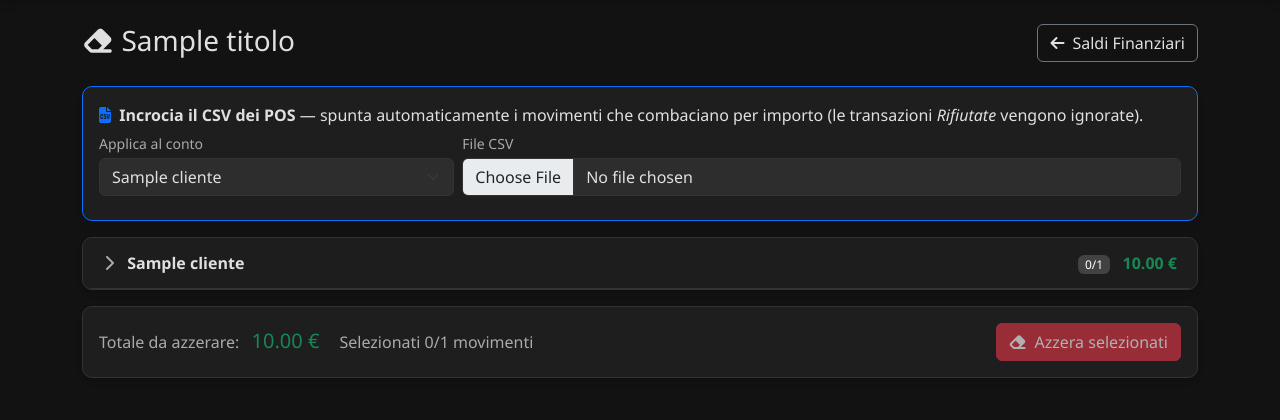
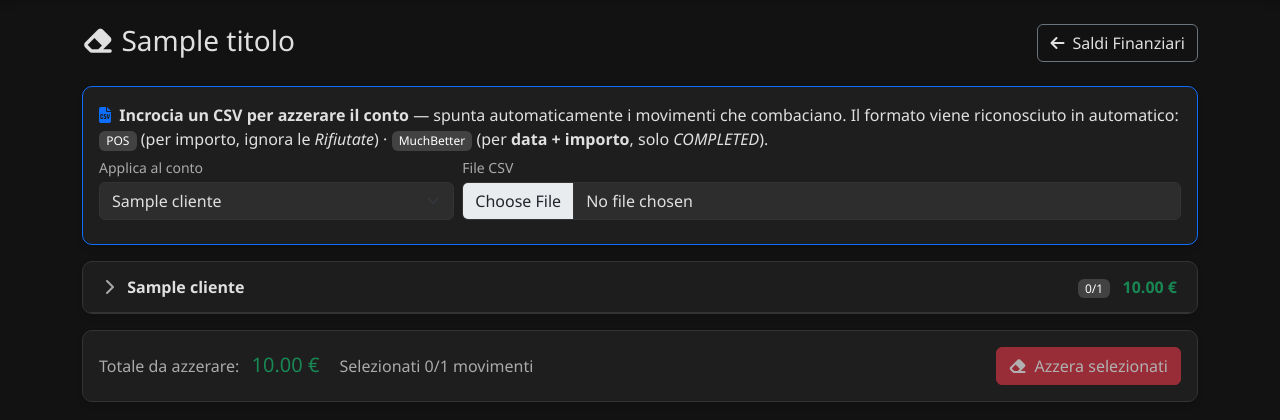
Before and after one commit to Snakepit10/gestionaleagenzia, a Django app: template templates/app/azzeramento_conti_servizio.html in a window 1280 px wide. Shown: the part 56-476 px from the top of the page. Run offline with Django 4.2, Linux system fonts and the light colour scheme; the template is opened without the code that fills it: most values are stand-ins (such as "Sample title", 1, 10 or a date in 2020); some libraries are stand-ins or nearby versions.

Commit message:
Azzeramento: supporto CSV MuchBetter (match per data+importo)
Il parser riconosce in automatico il formato dall'intestazione:
- POS (Importo/Stato, ignora Rifiutate): match per importo
- MuchBetter (AMOUNT/CREATED_DATE, solo COMPLETED): match per data+importo
Aggiunto data-data ai movimenti e auto-selezione del conto in base al formato.

Co-Authored-By: Claude Opus 4.8 <noreply@anthropic.com>

```diff
--- a/templates/app/azzeramento_conti_servizio.html
+++ b/templates/app/azzeramento_conti_servizio.html
@@ -31,12 +31,14 @@
 </div>
 
 {% if conti %}
-<!-- Incrocio con CSV dei POS -->
+<!-- Incrocio con CSV (POS o MuchBetter) -->
 <div class="card mb-3 border-primary">
     <div class="card-body">
         <label for="csv-pos" class="form-label mb-1"><i class="fas fa-file-csv me-1 text-primary"></i>
-            <strong>Incrocia il CSV dei POS</strong> — spunta automaticamente i movimenti che combaciano per importo
-            (le transazioni <em>Rifiutate</em> vengono ignorate).
+            <strong>Incrocia un CSV per azzerare il conto</strong> — spunta automaticamente i movimenti che combaciano.
+            Il formato viene riconosciuto in automatico:
+            <span class="badge bg-secondary">POS</span> (per importo, ignora le <em>Rifiutate</em>) ·
+            <span class="badge bg-secondary">MuchBetter</span> (per <strong>data + importo</strong>, solo <em>COMPLETED</em>).
         </label>
         <div class="row g-2 align-items-center">
             <div class="col-md-4">
@@ -92,7 +94,8 @@
                                 <input type="checkbox" class="check-mov"
                                        value="{{ m.pk }}"
                                        data-conto="{{ forloop.parentloop.counter }}"
-                                       data-importo="{{ m.importo|unlocalize }}">
+                                       data-importo="{{ m.importo|unlocalize }}"
+                                       data-data="{{ m.data|date:'Y-m-d' }}">
                             </td>
                             <td>{{ m.data|date:"d/m/Y H:i" }}</td>
                             <td>{{ m.get_tipo_display }}</td>
@@ -194,75 +197,118 @@
     // Se cambio il conto dopo aver caricato il file, ri-abbino sul conto giusto.
     if (contoSel) contoSel.addEventListener('change', leggiFile);
 
-    function elaboraCSV(text) {
-        var lines = text.split(/\r?\n/).filter(function(l) { return l.trim(); });
-        if (!lines.length) { esito.innerHTML = '<span class="text-danger">CSV vuoto.</span>'; return; }
+    // Riconosce il formato dall'intestazione: POS (Importo/Stato) o MuchBetter (AMOUNT/CREATED_DATE).
+    function analizzaCSV(lines) {
+        var head = lines[0].toLowerCase();
+        var isMB = head.indexOf('transaction_id') >= 0 ||
+                   (head.indexOf('created_date') >= 0 && head.indexOf('amount') >= 0);
+        return isMB ? parseMuchBetter(lines) : parsePOS(lines);
+    }
 
-        // Ricaricare lo stesso CSV deve essere idempotente: azzero le selezioni fatte
-        // da un CSV precedente (lascio intatte quelle manuali) e ri-abbino da capo.
-        checks.forEach(function(chk) {
-            if (chk.dataset.csv === '1') {
-                chk.checked = false;
-                chk.dataset.csv = '';
-                var tr = chk.closest('tr');
-                if (tr) tr.classList.remove('match-csv');
-            }
-        });
+    function parseMuchBetter(lines) {
+        var header = lines[0].split(',').map(function(h) { return h.trim().toLowerCase(); });
+        var iAmt = header.indexOf('amount'); if (iAmt < 0) iAmt = 18;
+        var iDate = header.indexOf('created_date');
+        var iStat = header.indexOf('transaction_status');
+        var rows = [], contab = 0, scartate = 0;
+        for (var i = 1; i < lines.length; i++) {
+            var cols = lines[i].split(',');
+            if (cols.length <= iAmt) continue;
+            if (iStat >= 0 && (cols[iStat] || '').trim().toUpperCase() !== 'COMPLETED') { scartate++; continue; }
+            var imp = parseImporto(cols[iAmt]);
+            if (imp === null || imp <= 0) continue;
+            var d = iDate >= 0 ? (cols[iDate] || '').trim().slice(0, 10) : '';
+            rows.push({ data: d, importo: imp });
+            contab++;
+        }
+        return { tipo: 'MuchBetter', matchByDate: true, rows: rows, contab: contab, scartate: scartate, scartateLabel: 'non COMPLETED' };
+    }
 
-        // Il CSV riguarda un solo conto (es. POS): incrocio solo i suoi movimenti.
-        var target = contoSel ? contoSel.value : '';
-        var contoNome = contoSel && contoSel.selectedOptions.length ? contoSel.selectedOptions[0].text : '';
-        var relevant = checks.filter(function(c) { return !target || c.dataset.conto === target; });
-
+    function parsePOS(lines) {
         var delim = (lines[0].split(';').length >= lines[0].split(',').length) ? ';' : ',';
         var header = lines[0].split(delim).map(function(h) { return h.trim().toLowerCase(); });
         var iImp = header.indexOf('importo');
         if (iImp < 0) iImp = header.findIndex(function(h) { return h.indexOf('importo') >= 0 && h.indexOf('storn') < 0; });
         if (iImp < 0) iImp = 4;
         var iStato = header.findIndex(function(h) { return h.indexOf('stato') >= 0; });
-
-        var pool = {}, contab = 0, rifiut = 0;
+        var rows = [], contab = 0, scartate = 0;
         for (var i = 1; i < lines.length; i++) {
             var cols = lines[i].split(delim);
             if (cols.length <= iImp) continue;
-            if (iStato >= 0) {
-                var st = (cols[iStato] || '').trim().toLowerCase();
-                if (st.indexOf('contabilizzat') < 0) { rifiut++; continue; }
-            }
+            if (iStato >= 0 && (cols[iStato] || '').trim().toLowerCase().indexOf('contabilizzat') < 0) { scartate++; continue; }
             var imp = parseImporto(cols[iImp]);
             if (imp === null || imp <= 0) continue;
-            var k = imp.toFixed(2);
-            pool[k] = (pool[k] || 0) + 1;
+            rows.push({ data: '', importo: imp });   // POS: match per solo importo
             contab++;
         }
+        return { tipo: 'POS', matchByDate: false, rows: rows, contab: contab, scartate: scartate, scartateLabel: 'rifiutate' };
+    }
 
-        // I movimenti già spuntati a mano (nel conto target) consumano capacità del CSV,
-        // così uno stesso importo non viene mai abbinato più volte del numero di transazioni.
+    // Chiave di match: solo importo, oppure "data|importo" (MuchBetter).
+    function chiaveRiga(r, byDate) {
+        return byDate ? (r.data + '|' + r.importo.toFixed(2)) : r.importo.toFixed(2);
+    }
+    function chiaveMov(chk, byDate) {
+        var imp = Math.abs(parseImporto(chk.dataset.importo) || 0).toFixed(2);
+        return byDate ? ((chk.dataset.data || '') + '|' + imp) : imp;
+    }
+
+    // Seleziona automaticamente il conto in base al formato riconosciuto.
+    function autoSelezionaConto(tipo) {
+        if (!contoSel) return;
+        var chiavi = tipo === 'MuchBetter' ? ['much', 'better'] : ['pos'];
+        for (var i = 0; i < contoSel.options.length; i++) {
+            var t = contoSel.options[i].text.toLowerCase();
+            if (chiavi.some(function(k) { return t.indexOf(k) >= 0; })) { contoSel.value = contoSel.options[i].value; return; }
+        }
+    }
+
+    function elaboraCSV(text) {
+        var lines = text.split(/\r?\n/).filter(function(l) { return l.trim(); });
+        if (!lines.length) { esito.innerHTML = '<span class="text-danger">CSV vuoto.</span>'; return; }
+
+        // Idempotenza: azzero le selezioni fatte da un CSV precedente (lascio le manuali).
+        checks.forEach(function(chk) {
+            if (chk.dataset.csv === '1') {
+                chk.checked = false; chk.dataset.csv = '';
+                var tr = chk.closest('tr'); if (tr) tr.classList.remove('match-csv');
+            }
+        });
+
+        var res = analizzaCSV(lines);
+        autoSelezionaConto(res.tipo);
+
+        // Il CSV riguarda un solo conto: incrocio solo i suoi movimenti.
+        var target = contoSel ? contoSel.value : '';
+        var contoNome = contoSel && contoSel.selectedOptions.length ? contoSel.selectedOptions[0].text : '';
+        var relevant = checks.filter(function(c) { return !target || c.dataset.conto === target; });
+
+        var pool = {};
+        res.rows.forEach(function(r) { var k = chiaveRiga(r, res.matchByDate); pool[k] = (pool[k] || 0) + 1; });
+
+        // I movimenti già spuntati a mano consumano capacità del pool.
         relevant.forEach(function(chk) {
             if (!chk.checked) return;
-            var imp = Math.abs(parseImporto(chk.dataset.importo) || 0);
-            var k = imp.toFixed(2);
+            var k = chiaveMov(chk, res.matchByDate);
             if (pool[k] > 0) pool[k]--;
         });
 
         var matched = 0;
         relevant.forEach(function(chk) {
             if (chk.checked) return;
-            var imp = Math.abs(parseImporto(chk.dataset.importo) || 0);
-            var k = imp.toFixed(2);
+            var k = chiaveMov(chk, res.matchByDate);
             if (pool[k] > 0) {
-                chk.checked = true;
-                chk.dataset.csv = '1';
-                pool[k]--;
-                matched++;
-                var tr = chk.closest('tr');
-                if (tr) tr.classList.add('match-csv');
+                chk.checked = true; chk.dataset.csv = '1'; pool[k]--; matched++;
+                var tr = chk.closest('tr'); if (tr) tr.classList.add('match-csv');
             }
         });
+
         var nonTrovate = Object.keys(pool).reduce(function(a, k) { return a + pool[k]; }, 0);
-        esito.innerHTML = 'Conto <b>' + contoNome + '</b> · CSV: <b>' + contab + '</b> transazioni contabilizzate (' + rifiut + ' rifiutate ignorate) · ' +
+        var criterio = res.matchByDate ? 'data + importo' : 'importo';
+        esito.innerHTML = 'Formato <b>' + res.tipo + '</b> (match per ' + criterio + ') · conto <b>' + contoNome + '</b> · ' +
+                          '<b>' + res.contab + '</b> transazioni valide (' + res.scartate + ' ' + res.scartateLabel + ' ignorate) · ' +
                           '<b class="text-success">' + matched + '</b> movimenti spuntati · ' +
-                          '<span class="text-warning">' + nonTrovate + '</span> importi CSV senza corrispondenza.';
+                          '<span class="text-warning">' + nonTrovate + '</span> senza corrispondenza.';
         aggiorna();
     }
 
```
